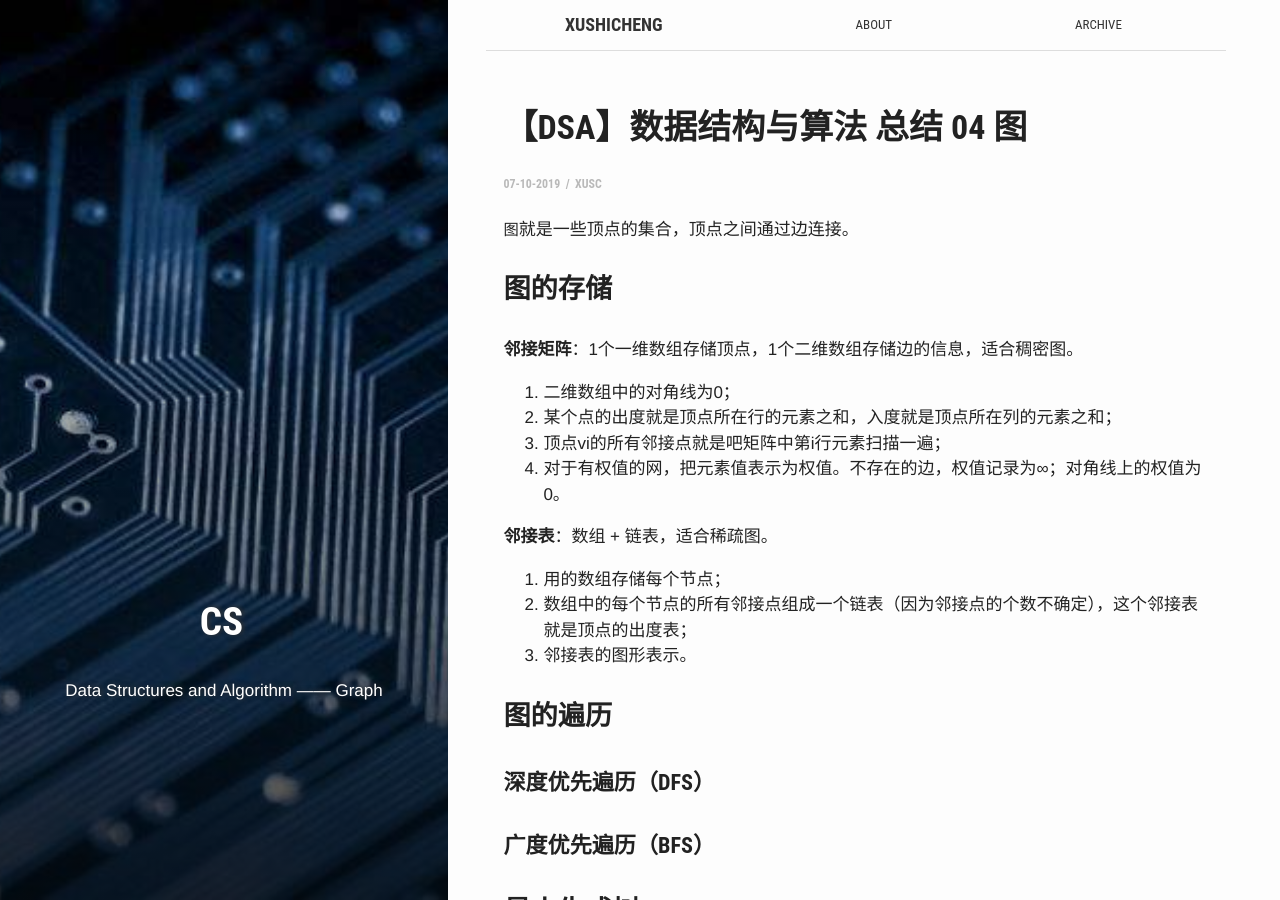
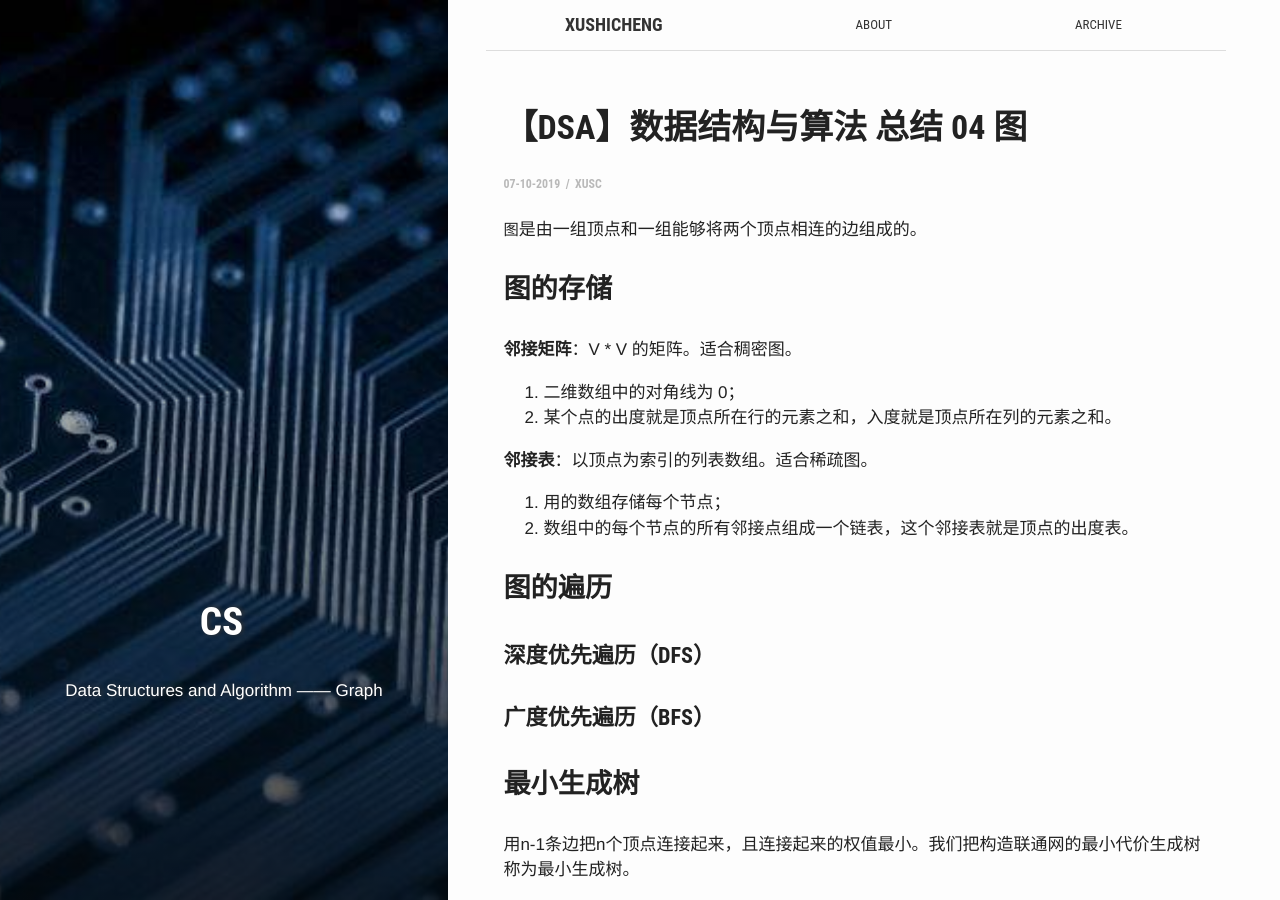
Before and after one commit to PetePro/PetePro.github.io, a Jekyll site: the page built from _posts/ComputerScience/2019-10-07-dsa-graph.markdown, in a window 1280 px wide and 900 px high. Built offline with Jekyll 4.4.1, drawn with Linux system fonts in a browser that asks for light colours; some web fonts are replaced.

Commit message:
Update 2019-10-07-dsa-graph.markdown

```diff
--- a/_posts/ComputerScience/2019-10-07-dsa-graph.markdown
+++ b/_posts/ComputerScience/2019-10-07-dsa-graph.markdown
@@ -10,20 +10,17 @@ author: xusc
 bg: "CS.jpg"
 ---
 
-`图`就是一些顶点的集合，顶点之间通过边连接。
+`图`是由一组顶点和一组能够将两个顶点相连的边组成的。
 
 ### 图的存储
 
-**邻接矩阵**：1个一维数组存储顶点，1个二维数组存储边的信息，适合稠密图。
-1. 二维数组中的对角线为0；
-2. 某个点的出度就是顶点所在行的元素之和，入度就是顶点所在列的元素之和；
-3. 顶点vi的所有邻接点就是吧矩阵中第i行元素扫描一遍；
-4. 对于有权值的网，把元素值表示为权值。不存在的边，权值记录为∞；对角线上的权值为0。
+**邻接矩阵**：V * V 的矩阵。适合稠密图。
+1. 二维数组中的对角线为 0；
+2. 某个点的出度就是顶点所在行的元素之和，入度就是顶点所在列的元素之和。
 
-**邻接表**：数组 + 链表，适合稀疏图。
+**邻接表**：以顶点为索引的列表数组。适合稀疏图。
 1. 用的数组存储每个节点；
-2. 数组中的每个节点的所有邻接点组成一个链表（因为邻接点的个数不确定），这个邻接表就是顶点的出度表；
-3. 邻接表的图形表示。
+2. 数组中的每个节点的所有邻接点组成一个链表，这个邻接表就是顶点的出度表。
 
 ### 图的遍历
 
```
